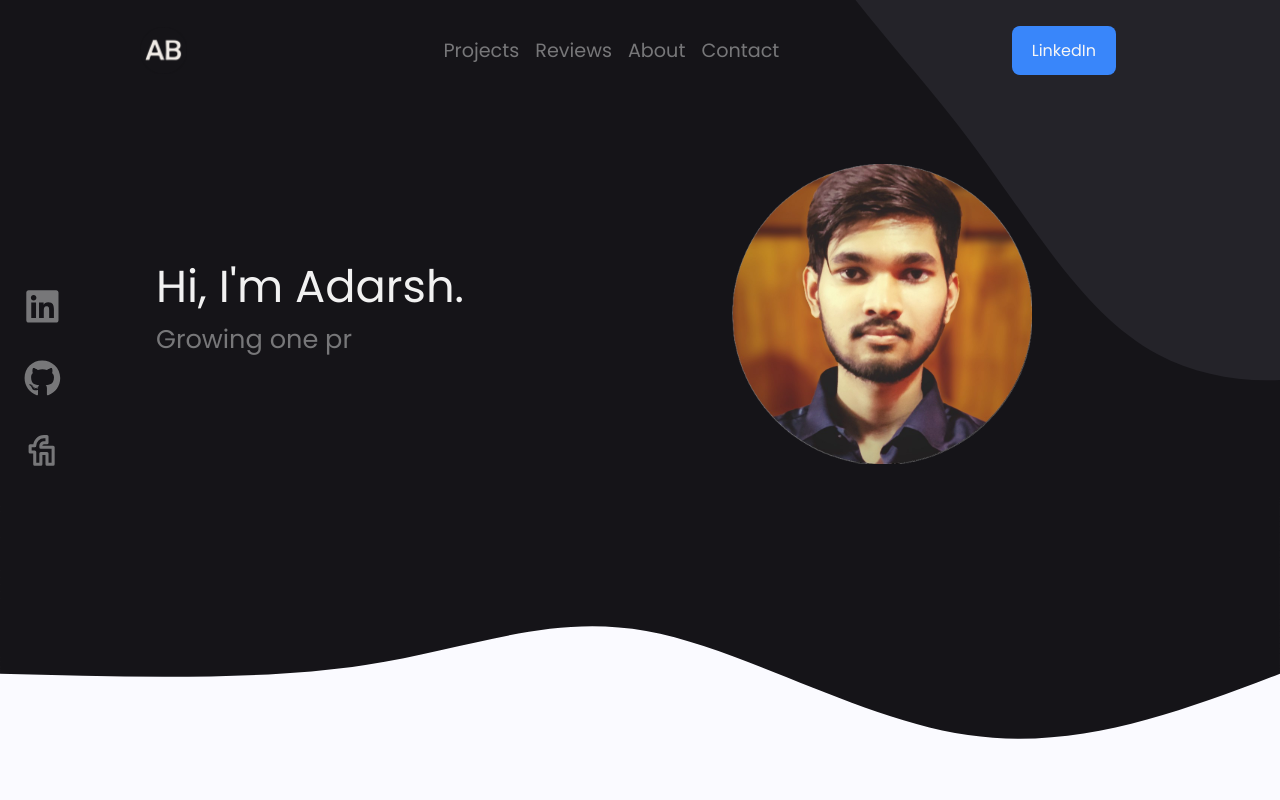
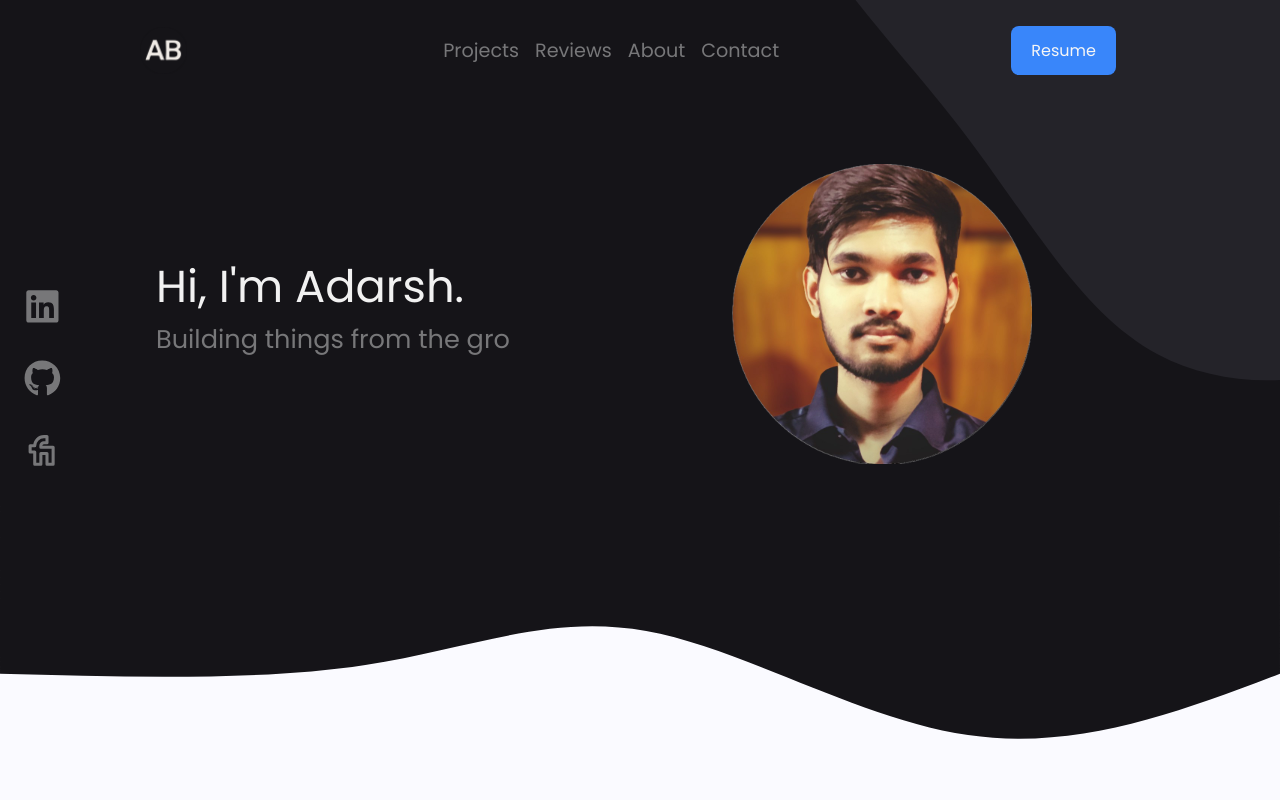
Before and after one commit to adarshcat/React-Portfolio, a React (Vite) app: page / in a window 1280 px wide. Shown: the top 800 px of the page. Built offline with nearby package versions, Linux system fonts and the light colour scheme.

Commit message:
Adds a new review. Adds resume.

```diff
--- a/src/components/Dropdown/Dropdown.jsx
+++ b/src/components/Dropdown/Dropdown.jsx
@@ -93,11 +93,11 @@ function Dropdown({ isOpen, toggle }) {
       <NavBtn onClick={toggle}>
         <a
           className="btn PrimaryBtn"
-          href="https://www.linkedin.com/in/adarsh-bharti-26aa3a353/"
+          href="/Resume.pdf"
           target="_blank"
           rel="noopener noreferrer"
         >
-          LinkedIn
+          Resume
         </a>
       </NavBtn>
     </SiderBar>
--- a/src/components/Header/Header.jsx
+++ b/src/components/Header/Header.jsx
@@ -28,11 +28,11 @@ const Header = ({ toggle }) => {
         <NavBtn>
           <a
             className="btn PrimaryBtn"
-            href="https://www.linkedin.com/in/adarsh-bharti-26aa3a353/"
+            href="/Resume.pdf"
             target="_blank"
             rel="noopener noreferrer"
           >
-            LinkedIn
+            Resume
           </a>
         </NavBtn>
         <Bars onClick={toggle} />
--- a/src/components/Hero/Hero.jsx
+++ b/src/components/Hero/Hero.jsx
@@ -33,18 +33,16 @@ function Hero() {
                 <TypeAnimation
                   cursor={true}
                   sequence={[
-                    500,
-                    'Freelance developer for hire.',
                     1000,
-                    'Growing one project at a time.',
-                    1000,
-                    'Student by degree, dev by passion.',
-                    1000,
-                    "Scroll down to explore",
-                    1000,
+                    "Programmer.",
+                    1500,
+                    "Building things from the ground up.",
+                    1500,
+                    "Clean code. Clear logic.",
+                    1500,
                     () => setShowScrollDown(true),
-                    1000,
-                    "See you on the next scroll!",
+                    1500,
+                    "There's more to explore below.",
                     500,
                   ]}
                   speed={50}
--- a/src/data/ProjectData.js
+++ b/src/data/ProjectData.js
@@ -141,17 +141,17 @@ export const stackList = [
 export const reviewList = [
   {
     img: "",
-    name: "zzzzzo",
+    name: "stijnswinnen",
     flagImg: "https://fiverr-dev-res.cloudinary.com/general_assets/flags/1f1e7-1f1ea.png",
     country: "Belgium",
-    content: "Adarsh is an amazing developer to work with! He delivered every phase of my project with great attention to detail, clear communication, and fast turnaround. The final result is polished, bug-free, and exceeded my expectations. He also added creative suggestions that improved the game even more. I highly recommend him to anyone looking for a reliable and talented developer — I’ll definitely work with him again in the future!",
+    content: "Working with Adarsh has been the best experience I have ever had on a Fiverr project. Adarsh went above and beyond to create our game. He perfectly understood the concept we had in mind, did build on the ideas and concept we had prepared. The game created was better than we had imagined, all delivered within the provided deadline. Adarsh is friendly and a clear communicator. Asking the correct questions to make sure expectations are aligned and gives many updates along the route. Looking for a game to be created? I assure you can trust Adarsh blindly! I am already looking forward to new projects in the future!",
   },
   {
     img: "",
     name: "zzzzzo",
     flagImg: "https://fiverr-dev-res.cloudinary.com/general_assets/flags/1f1e7-1f1ea.png",
     country: "Belgium",
-    content: "Absolutely incredible work! Adarsh delivered above and beyond my expectations — fast, professional, and with top-tier quality. The gameplay, UI, features, everything was executed with care and skill. If you're looking for someone who treats your project like their own — this is your guy. Can't wait to work together again! 😁",
+    content: "Adarsh is an amazing developer to work with! He delivered every phase of my project with great attention to detail, clear communication, and fast turnaround. The final result is polished, bug-free, and exceeded my expectations. He also added creative suggestions that improved the game even more. I highly recommend him to anyone looking for a reliable and talented developer — I’ll definitely work with him again in the future!",
   },
   {
     img: "https://fiverr-res.cloudinary.com/image/upload/f_auto,q_auto,t_profile_small/v1/attachments/profile/photo/42f729fb0ac7c5adbf673a5697d3d3c5-1539801568675/bfc60bd2-0e50-4c03-973f-756a7583193f.jpg",
```
Also changed, not shown: 1 other file (tests, documents, lock files or other folders).
